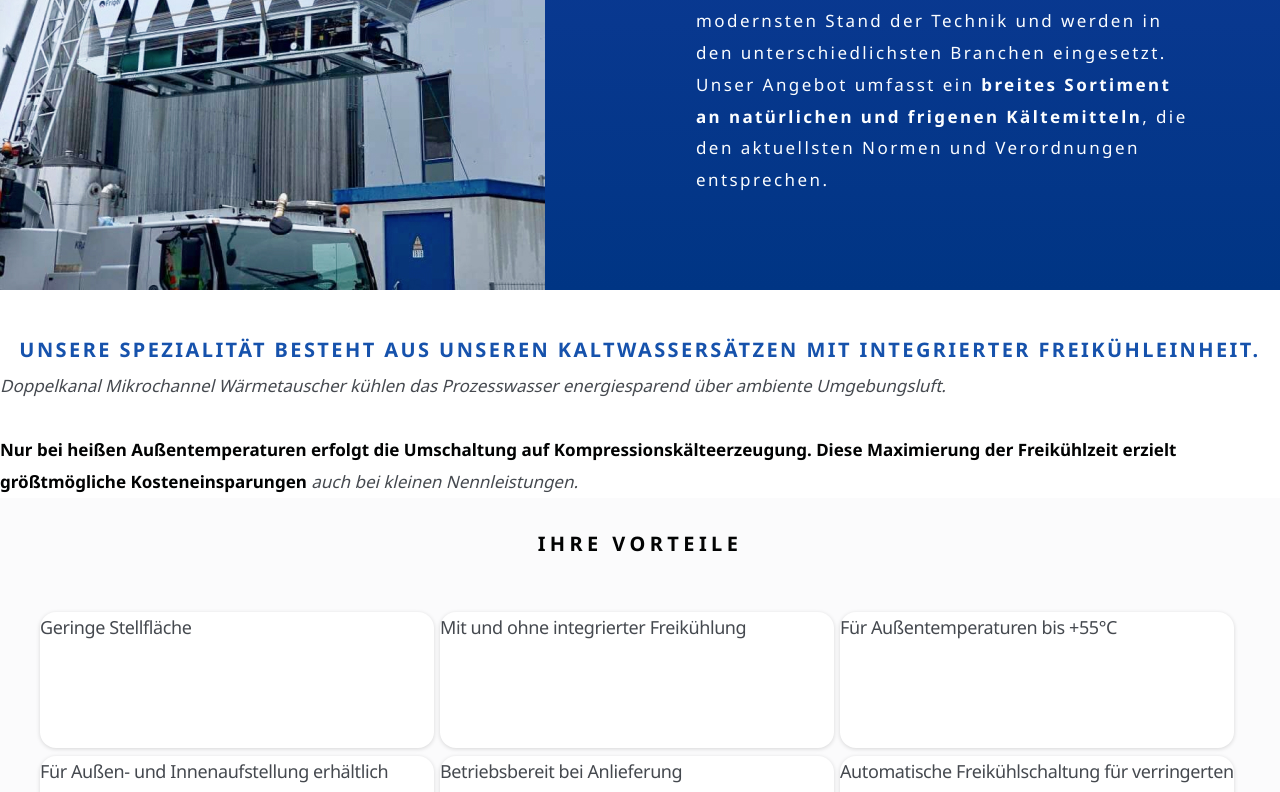
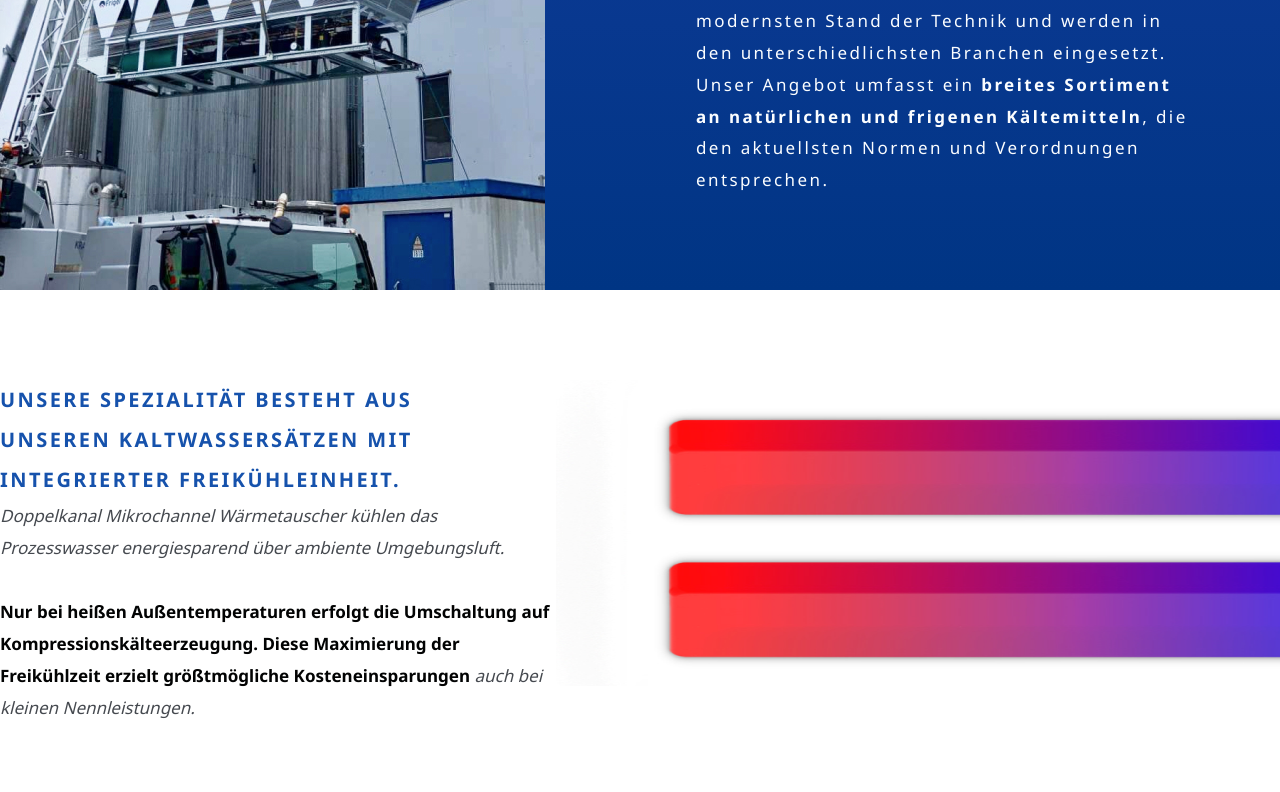
Before and after one commit to DarinaSednevets/hot-sys, a React (Create React App) app: page / in a window 1280 px wide. Shown: the part 1600-2392 px from the top of the page. Built offline with nearby package versions, Linux system fonts and the light colour scheme.

Commit message:
add lines photos to speciality section

```diff
--- a/src/App.js
+++ b/src/App.js
@@ -8,7 +8,7 @@ const App = () => {
     <body>
       <header class="header">
 
-        <nav class="  navbar navbar-expand-md navbar-light  ">
+        <nav class="  navbar navbar-expand-lg navbar-light  ">
           <div class="container-fluid">
 
             <a class="navbar-brand" href="/index.html">logo</a>
@@ -120,13 +120,17 @@ const App = () => {
       </section>
 
       <section className="speciality">
-        <h2>Unsere Spezialität besteht aus unseren Kaltwassersätzen mit integrierter Freikühleinheit.</h2>
-        <p>Doppelkanal Mikrochannel Wärmetauscher kühlen das Prozesswasser energiesparend über ambiente Umgebungsluft.
-          <br></br>
-          <br></br>
-          <span>Nur bei heißen Außentemperaturen erfolgt die Umschaltung auf Kompressionskälteerzeugung.
-            Diese Maximierung der Freikühlzeit erzielt größtmögliche Kosteneinsparungen</span> auch bei kleinen Nennleistungen.</p>
-
+        <div className="lines-container">
+          <div className="lines"></div>
+        </div>
+        <div>
+          <h2>Unsere Spezialität besteht aus<br></br> unseren Kaltwassersätzen mit<br></br> integrierter Freikühleinheit.</h2>
+          <p>Doppelkanal Mikrochannel Wärmetauscher kühlen das Prozesswasser energiesparend über ambiente Umgebungsluft.
+            <br></br>
+            <br></br>
+            <span>Nur bei heißen Außentemperaturen erfolgt die Umschaltung auf Kompressionskälteerzeugung.
+              Diese Maximierung der Freikühlzeit erzielt größtmögliche Kosteneinsparungen</span> auch bei kleinen Nennleistungen.</p>
+        </div>
       </section>
 
       <section className="advantages">
--- a/src/App.scss
+++ b/src/App.scss
@@ -40,6 +40,7 @@ h2 {
 
 /////////////////////////////Header END
 ////////////////////////////Presentation
+
 .decoration-line {
   height: 4px;
   width: 228px;
@@ -152,12 +153,13 @@ h2 {
     background-image: url(./images/standards-img-1-d.jpg);
   }
 }
+
 .standards {
   margin-top: 40px;
-  padding-bottom: 40px;
+  // padding-bottom: 40px;
   margin-left: auto;
   margin-right: auto;
-
+  z-index: 999;
   // overflow: hidden;
 }
 .standards-div {
@@ -212,6 +214,40 @@ h2 {
 }
 /////////////////////////standards end
 /////////////////////////speciality
+
+.lines {
+  position: absolute;
+}
+@media (max-width: 1199px) {
+  .speciality br {
+    display: none;
+  }
+  .lines {
+    top: -140px;
+  }
+}
+.lines-container {
+  width: 100%;
+  height: 306px;
+  overflow: hidden;
+  position: relative;
+}
+.lines {
+  width: 100%;
+  height: 555px;
+  margin: 0 auto;
+  background-image: url(./images/lines-m.jpg);
+  background-repeat: no-repeat;
+  background-position: center;
+  object-fit: cover;
+  @media screen and (min-width: 1200px) {
+    width: 100%;
+    height: 889px;
+    background-size: 1108px 889px;
+    background-image: url(./images/lines-d.jpg);
+  }
+}
+
 .speciality h2 {
   font-weight: bold;
   font-size: 18px;
@@ -237,6 +273,25 @@ h2 {
   .speciality h2 {
     font-size: 20px;
     line-height: 2;
+    text-align: start;
+  }
+  .speciality {
+    padding-top: 90px;
+    padding-bottom: 100px;
+    display: flex;
+    flex-direction: row-reverse;
+  }
+  .speciality p {
+    width: 556px;
+  }
+  .lines {
+    top: -260px;
+  }
+  .lines-container {
+    width: 100%;
+    // height: 889px;
+    // overflow: hidden;
+    position: relative;
   }
 }
 
```
Also changed, not shown: src/images/lines-d.jpg (renamed from src/images/decoration-lines-d.jpg), src/images/lines-m.jpg (renamed from src/images/decoration-lines-m.jpg).
